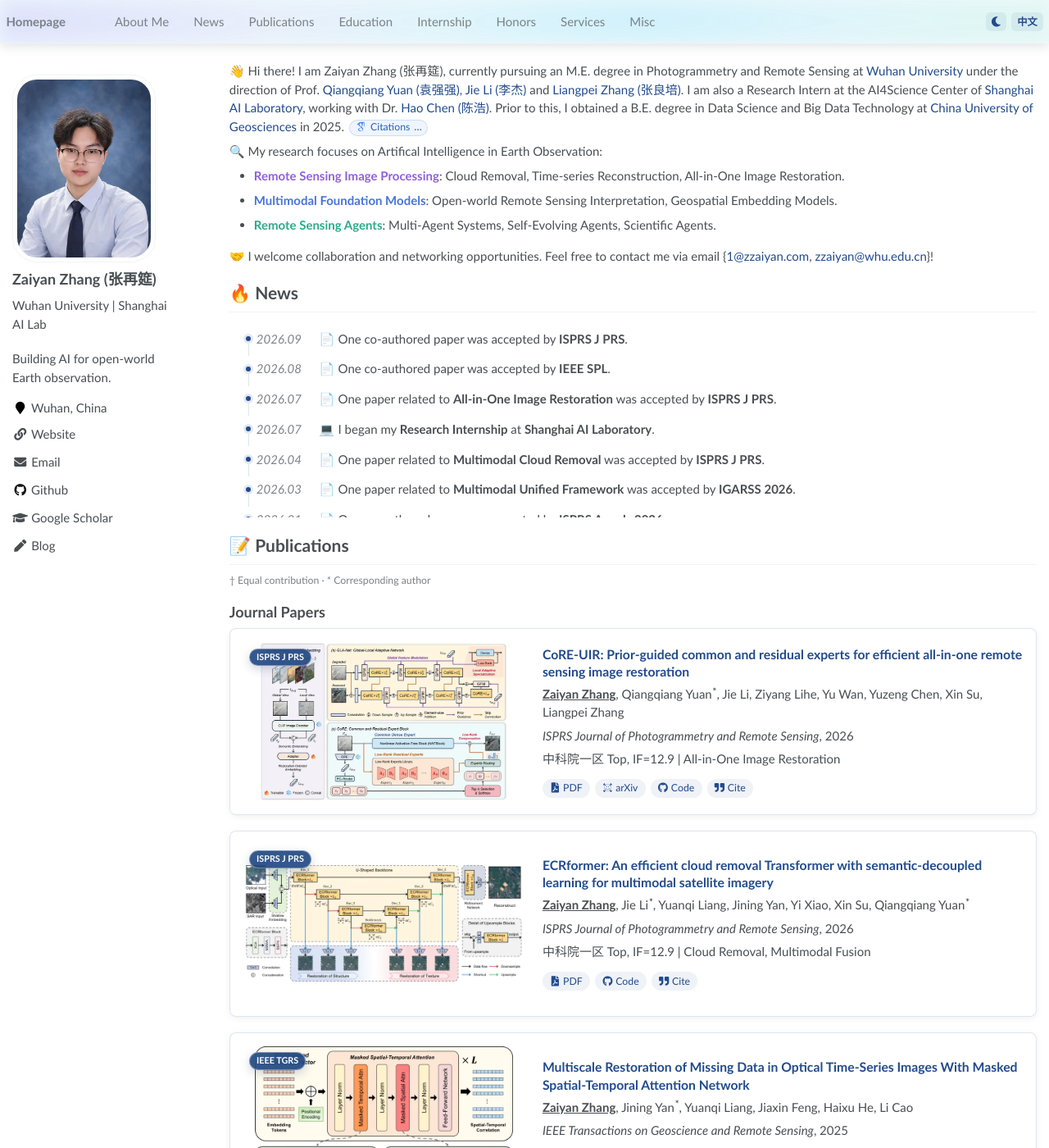
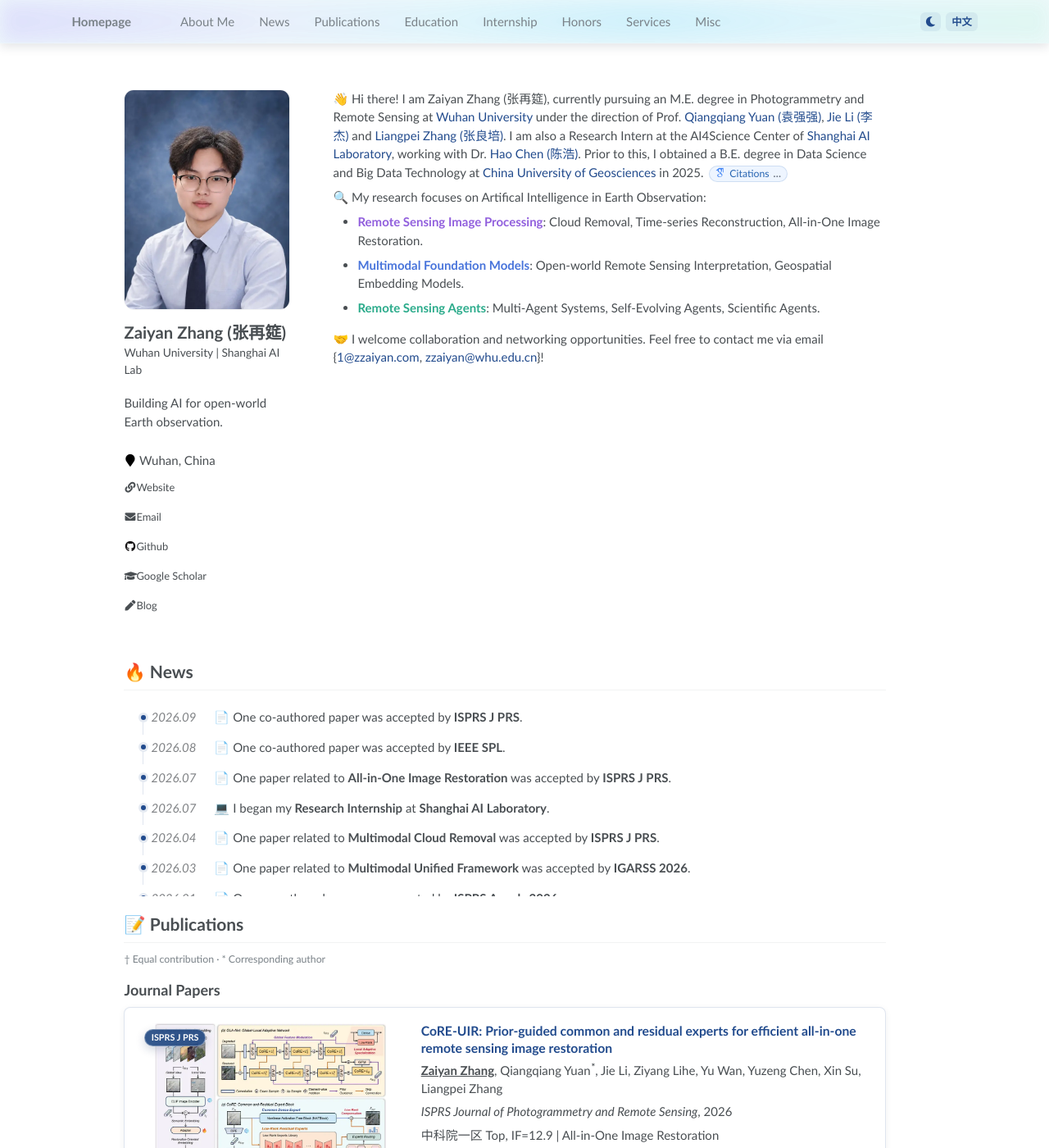
Before and after one commit to zzaiyan/zzaiyan.github.io, a Jekyll site: the page built from _pages/about.md, in a window 1280 px wide and 1400 px high. Shown: the whole window at 82% size. Built offline with Jekyll 4.4.1, drawn with Linux system fonts in a browser that asks for light colours; some web fonts are replaced; a script that is not in the unit is left out.

Commit message:
实现主页单栏布局

```diff
--- a/_layouts/default.html
+++ b/_layouts/default.html
@@ -9,13 +9,13 @@
     {% include head/custom.html %}
   </head>
 
-  <body>
+  <body class="{% if page.single_column %}page--single-column{% endif %}">
 
     {% include browser-upgrade.html %}
     {% include masthead.html %}
 
-    <div id="main" role="main">
-      {% include sidebar.html %}
+    <div id="main" class="{% if page.single_column %}main--single{% endif %}" role="main">
+      {% unless page.single_column %}{% include sidebar.html %}{% endunless %}
 
       <article class="page" itemscope itemtype="http://schema.org/CreativeWork">
         {% if page.title %}<meta itemprop="headline" content="{{ page.title | markdownify | strip_html | strip_newlines | escape_once }}">{% endif %}
--- a/_pages/about.md
+++ b/_pages/about.md
@@ -2,13 +2,20 @@
 permalink: /
 title: ""
 excerpt: ""
-author_profile: true
+author_profile: false
+single_column: true
 redirect_from:
   - /about/
   - /about.html
 ---
 
 <span class='anchor' id='about-me'></span>
+
+<div class="about-section">
+<div class="about-section__profile">
+{% include author-profile.html %}
+</div>
+<div class="about-section__content">
 
 <div class="lang-en" markdown="1">
 
@@ -36,6 +43,9 @@
 
 🤝 欢迎合作与交流！您可以通过邮箱 {[1@zzaiyan.com](mailto:1@zzaiyan.com), [zzaiyan@whu.edu.cn](mailto:zzaiyan@whu.edu.cn)} 联系我。
 
+</div>
+
+</div>
 </div>
 
 # <span class="lang-en">🔥 News</span><span class="lang-zh">🔥 新闻动态</span>
--- /dev/null
+++ b/_sass/_single-column.scss
@@ -0,0 +1,221 @@
+/* Single-column homepage with a two-column About section */
+$single-column-width: 1120px;
+$single-column-content-width: 62rem;
+$about-profile-width: 13.5rem;
+$about-gap: 3.5rem;
+
+#main.main--single {
+  display: block;
+  max-width: $single-column-width;
+  margin: 0 auto;
+  padding: 3.25rem 1.75rem 4.5rem;
+}
+
+.main--single .page {
+  float: none;
+  width: 100%;
+  margin: 0;
+}
+
+.main--single .page__inner-wrap,
+.main--single .page__content {
+  width: 100%;
+  max-width: $single-column-content-width;
+  margin-right: auto;
+  margin-left: auto;
+}
+
+.main--single #about-me {
+  margin-top: 0;
+
+  &::before {
+    display: none;
+  }
+}
+
+.about-section {
+  display: grid;
+  grid-template-columns: $about-profile-width minmax(0, 1fr);
+  gap: $about-gap;
+  align-items: start;
+  margin-bottom: 3.5rem;
+}
+
+.about-section__profile,
+.about-section__content {
+  min-width: 0;
+}
+
+.about-section .profile_box {
+  display: block;
+}
+
+.about-section .author__avatar {
+  display: block;
+  width: 100%;
+  height: auto;
+
+  img {
+    display: block;
+    width: 100%;
+    min-width: 0;
+    max-width: 100%;
+    height: auto;
+    padding: 0;
+    border: 1px solid $border-color;
+    border-radius: 12px;
+    background: #fff;
+  }
+}
+
+.about-section .author__content {
+  display: block;
+  width: 100%;
+  min-width: 0;
+  padding: 0;
+}
+
+.about-section .author__name {
+  margin: 1rem 0 0.2rem;
+  font-size: 1.35rem;
+  line-height: 1.2;
+  white-space: nowrap;
+}
+
+.about-section .author__bio {
+  margin: 0;
+  font-size: 0.92rem;
+  line-height: 1.5;
+}
+
+.about-section .author__urls-wrapper {
+  position: static;
+  display: grid;
+  gap: 0.08rem;
+  margin: 0.9rem 0 0;
+  padding: 0;
+  cursor: default;
+}
+
+.about-section .author__urls {
+  display: block !important;
+  position: static;
+  margin: 0;
+  padding: 0;
+  border: 0;
+  border-radius: 0;
+  background: transparent;
+  box-shadow: none;
+}
+
+.about-section .author__urls_sm {
+  display: none;
+}
+
+.about-section .author__urls li {
+  display: block;
+  margin: 0;
+  padding: 0.32rem 0;
+  white-space: normal;
+}
+
+.about-section .author__urls a {
+  display: inline-flex;
+  align-items: baseline;
+  width: auto;
+  padding: 0;
+  color: $text-color;
+  font-size: 0.86rem;
+  line-height: 1.35;
+  text-decoration: none;
+
+  &:hover {
+    color: $link-color-hover;
+  }
+}
+
+.about-section .author__urls i {
+  width: 1rem;
+  text-align: center;
+}
+
+.page--single-column .masthead__inner-wrap,
+.page--single-column .page__footer footer {
+  max-width: $single-column-width;
+}
+
+@include breakpoint(max-width $large - 1px) {
+  #main.main--single {
+    padding: 2rem 1.25rem 3.5rem;
+  }
+
+  .about-section {
+    display: block;
+    margin-bottom: 3rem;
+  }
+
+  .about-section__profile {
+    margin-bottom: 2.5rem;
+  }
+
+  .about-section .profile_box {
+    display: grid;
+    grid-template-columns: 6.25rem minmax(0, 1fr);
+    gap: 0 1.25rem;
+    align-items: center;
+  }
+
+  .about-section .author__avatar {
+    grid-row: 1 / span 2;
+    width: 6.25rem;
+  }
+
+  .about-section .author__name {
+    margin-top: 0;
+  }
+
+  .about-section .author__urls-wrapper {
+    grid-column: 1 / -1;
+    display: block;
+    margin-top: 1rem;
+    padding-top: 0.5rem;
+  }
+
+  .about-section .author__urls {
+    display: flex !important;
+    flex-wrap: wrap;
+    gap: 0.2rem 1rem;
+  }
+
+  .about-section .author__urls li {
+    padding: 0.15rem 0;
+  }
+}
+
+@include breakpoint(max-width $small) {
+  #main.main--single {
+    padding: 1.5rem 1rem 3rem;
+  }
+
+  .about-section .profile_box {
+    grid-template-columns: 5.25rem minmax(0, 1fr);
+    gap: 0 1rem;
+  }
+
+  .about-section .author__avatar {
+    width: 5.25rem;
+  }
+
+  .about-section .author__name {
+    font-size: 1.25rem;
+  }
+
+  .about-section .author__bio,
+  .about-section .author__urls a {
+    font-size: 0.84rem;
+  }
+
+  .about-section .author__urls-wrapper {
+    gap: 0.15rem 0.8rem;
+  }
+}
--- a/assets/css/main.scss
+++ b/assets/css/main.scss
@@ -44,6 +44,7 @@
 @import "citation-dialog";
 @import "publication-cards";
 @import "homepage-sections";
+@import "single-column";
 @import "site-controls";
 
 // Theme and output overrides
```
